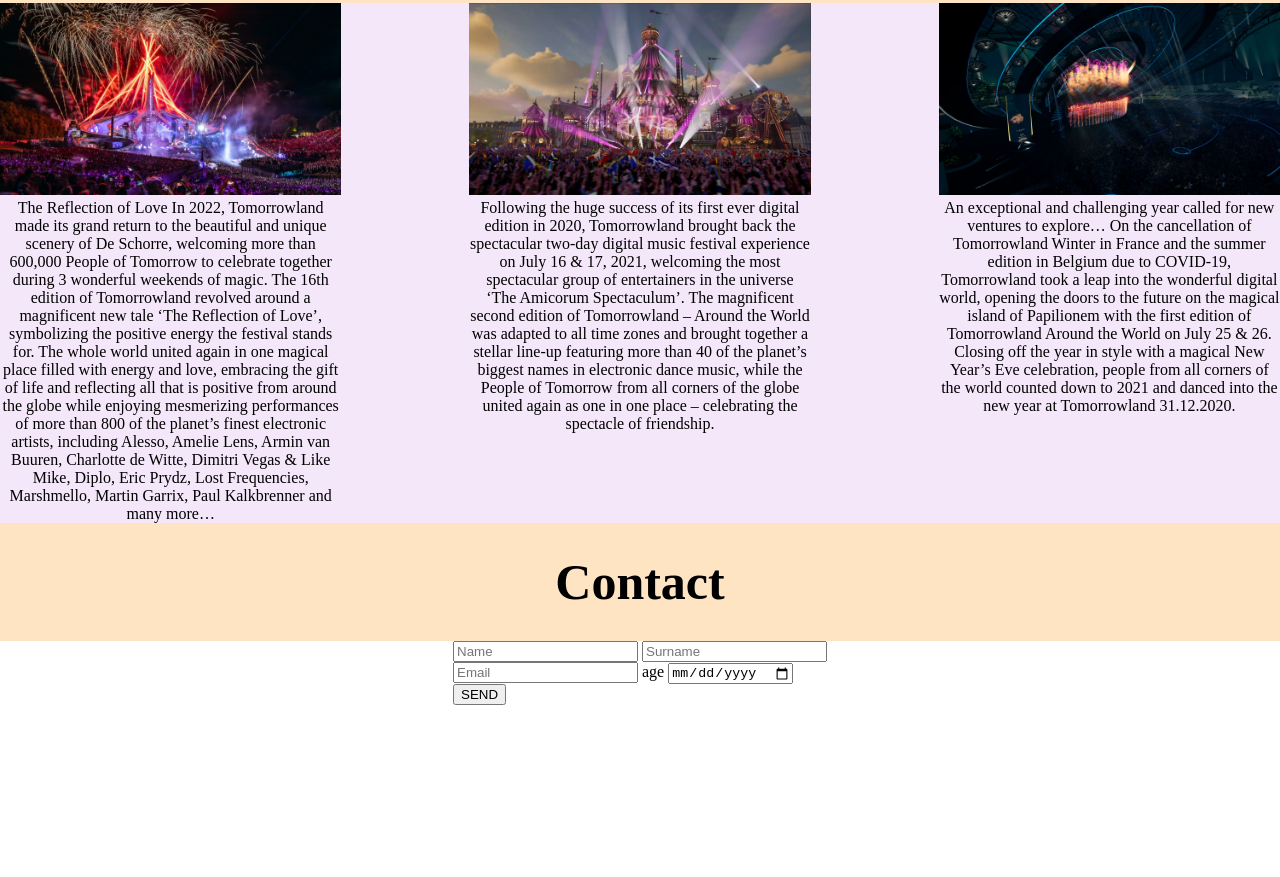
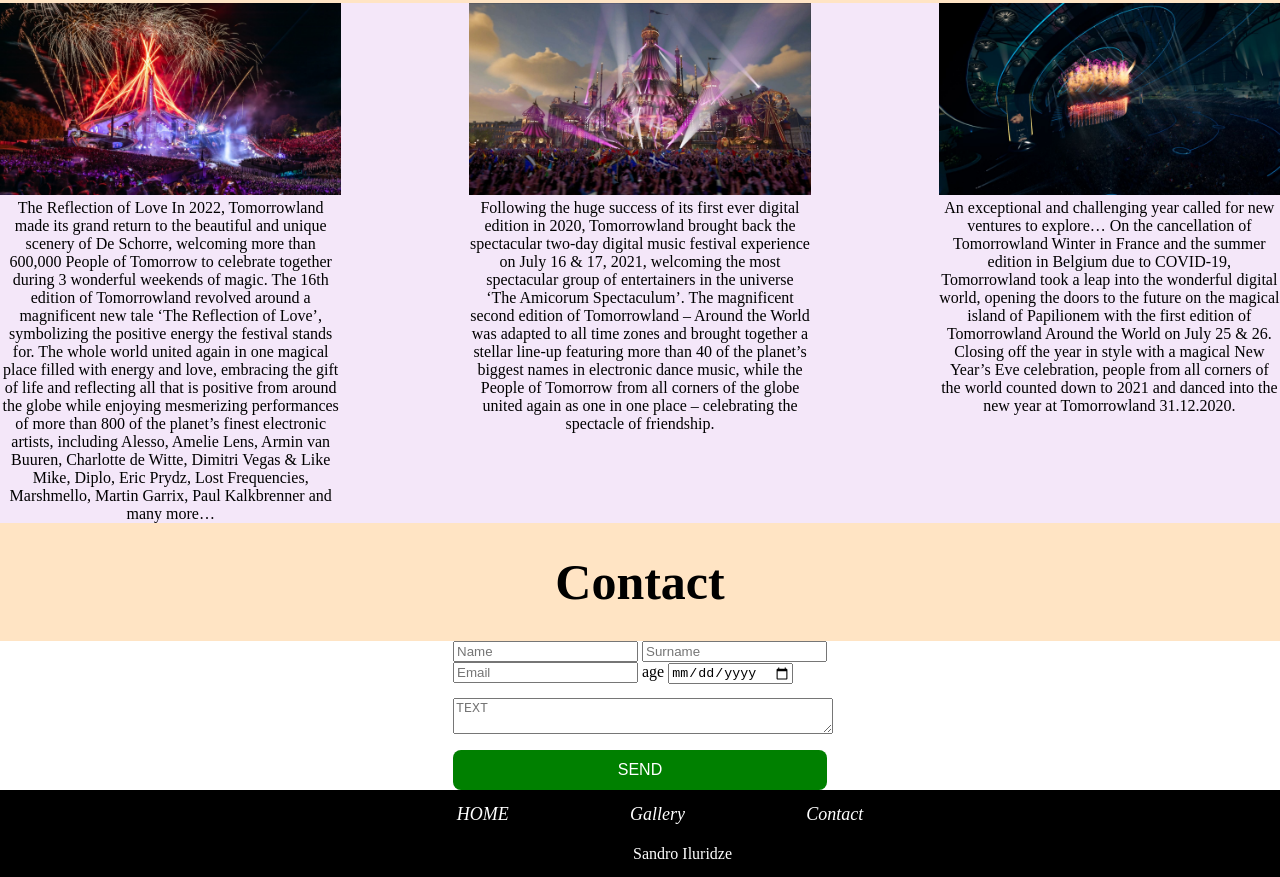
Before and after one commit to ilur94/Task-4, a plain HTML site: page index.html in a window 1280 px wide. Shown: the part 964-1841 px from the top of the page. Before the commit the page ends 1669 px from the top, so only its background shows below. Drawn offline with Linux system fonts and the light colour scheme.

Commit message:
index update

```diff
--- a/index.html
+++ b/index.html
@@ -11,9 +11,9 @@
   <header>
     <nav class="header">
       <ul class="row">
-        <li class="nav-item"><a href="">HOME</a> </li>
-        <li class="nav-item"><a href="">Gallery</a> </li>
-        <li class="nav-item"><a href="">Contact</a></li>
+        <li class="nav-item"><a href="#banner">HOME</a> </li>
+        <li class="nav-item"><a href="#gallery">Gallery</a> </li>
+        <li class="nav-item"><a href="#Contact">Contact</a></li>
       </ul>
     </nav>
   </header>
@@ -94,11 +94,30 @@
       <label for="">age</label>
       <input type="date">
     </div>
+    <div class="textarea-conteineer">
+      <textarea name="TEXT" placeholder="TEXT"></textarea>
+     </div>
     <div>
       <button class="btn">SEND</button>
     </div>
   </div>
   </form>
   </section>
+  <footer>
+   <div>
+      <nav class="header">
+        <ul class="row">
+          <li class="nav-item"><a href="#banner">HOME</a> </li>
+          <li class="nav-item"><a href="#gallery">Gallery</a> </li>
+          <li class="nav-item"><a href="#Contact">Contact</a></li>
+        </ul>
+      </nav>
+  </div>
+    <div class="row">
+      <p class="footer-text">
+        Copyright © <a href="https://github.com/ilur94/Task-4">Sandro Iluridze</a>
+      </p>
+    </div>
+  </footer>
 </body>
 </html>
--- a/src/style.css
+++ b/src/style.css
@@ -9,16 +9,15 @@
 .nav-item{
     list-style: none;
     font-size: large;
-    font-style: italic
-
+    font-style: italic;
 }
 header{
-    background-color: blanchedalmond;
+    background-color: rgb(0, 0, 0);
     padding: 14px;
 }
 a{
     text-decoration: none;
-    color: black
+    color: white
 }
 .col-6{
     font-size: 180px;
@@ -50,5 +49,33 @@
     background-color: rgb(244, 231, 249);
 }
 .btn{
-    weight: 250px
+    width: 100%;
+    background-color: green;
+    margin-top: 12px;
+    height: 40px;
+    border: none;
+    border-radius: 8px;
+    color: white;
+    font-size: 16px;
 }
+.btn:hover{
+    background-color: orange;
+    position: relative;
+    top: -5px;
+    box-shadow: 14px -11px 16px -1px rgba(0,0,0,0.59);
+    -webkit-box-shadow: 14px -11px 16px -1px rgba(0,0,0,0.59);
+    -moz-box-shadow: 14px -11px 16px -1px rgba(0,0,0,0.59);
+}
+.textarea-conteineer{
+    margin-top: 14px;
+}
+textarea{
+    width: 100%;
+}
+footer{
+    background-color: rgb(0, 0, 0);
+    padding: 14px;
+}
+.footer-text{
+    padding-top: 20px;
+}
```
